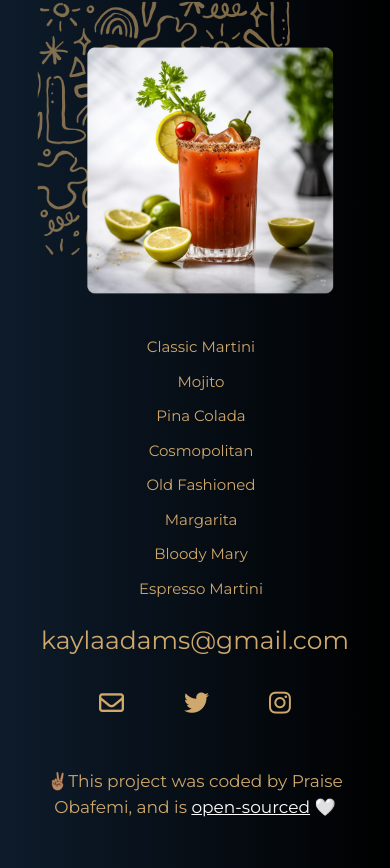
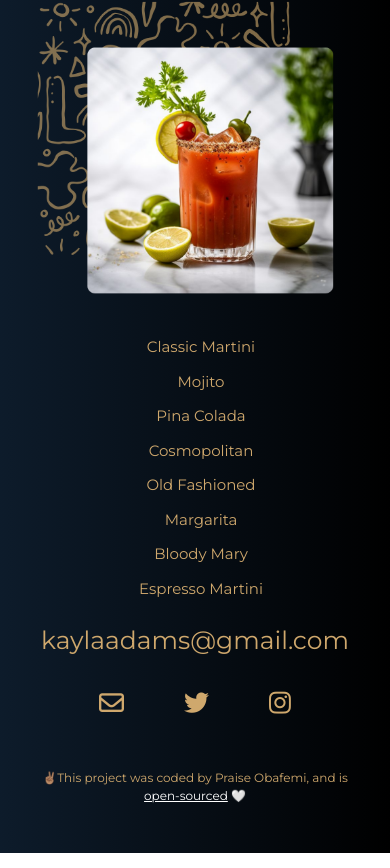
Before and after one commit to PraiseKemi/portfolio-project, a plain HTML site: page work.html in a window 390 px wide. Shown: the part 3605-4473 px from the top of the page. Drawn offline with nearby package versions, Linux system fonts and the light colour scheme.

Commit message:
Made an adjustment to the responsiveness of the project Github link on the footer of the menu and contact pages.

```diff
--- a/contact.css
+++ b/contact.css
@@ -213,4 +213,9 @@ nav a {
     .nav-container {
         margin: 0;
     }
+
+    .closing-line {
+        font-size: 12px;
+        margin: 20px 0;
+    }
 }
--- a/work.css
+++ b/work.css
@@ -253,4 +253,9 @@ footer .btn a:hover {
     .nav-container {
         margin: 0;
     }
+
+    .closing-line {
+        font-size: 12px;
+        margin: 20px 0;
+    }
 }
```
